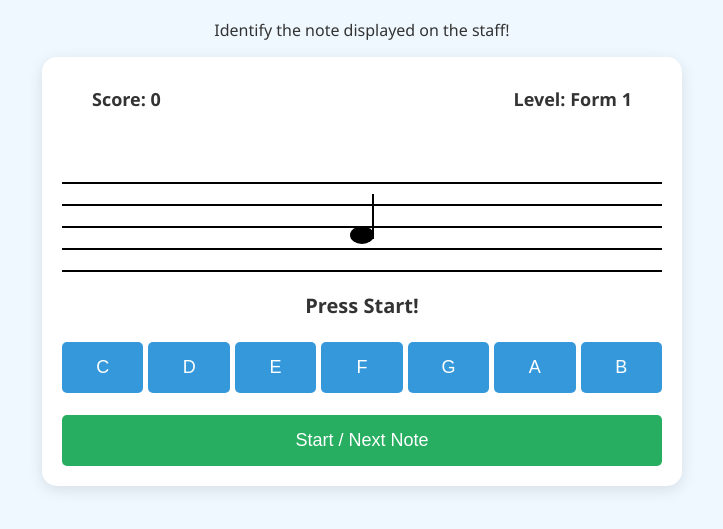
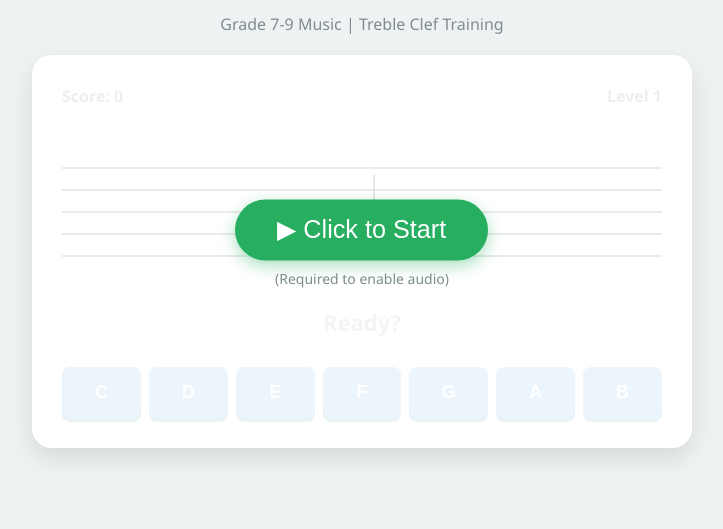
Before and after one commit to kerrychanckk/pitch-perfect-challenge, a plain HTML site: page index.html in a window 1280 px wide. Shown: the part 87-616 px from the top of the page, without its empty margins (278-1001 px from the left). Drawn offline with Linux system fonts and the light colour scheme.

Commit message:
Refactor index.html for improved UI and game logic
Updated title, modified styles, and improved game functionality.

```diff
--- a/index.html
+++ b/index.html
@@ -3,187 +3,262 @@
 <head>
     <meta charset="UTF-8">
     <meta name="viewport" content="width=device-width, initial-scale=1.0">
-    <title>Pitch Perfect Challenge - Grade 7-9 Music</title>
+    <title>Pitch Perfect Challenge - Grade 7-9</title>
     <style>
         body {
             font-family: 'Segoe UI', Tahoma, Geneva, Verdana, sans-serif;
             text-align: center;
-            background-color: #f0f8ff;
+            background-color: #eef2f3;
             color: #333;
             margin: 0;
             padding: 20px;
+            user-select: none; /* Prevents highlighting text while clicking fast */
         }
-        h1 { color: #2c3e50; }
+        h1 { color: #2c3e50; margin-bottom: 5px; }
+        p { color: #7f8c8d; }
         .game-container {
             background: white;
             max-width: 600px;
-            margin: 0 auto;
-            padding: 20px;
-            border-radius: 15px;
-            box-shadow: 0 4px 15px rgba(0,0,0,0.1);
+            margin: 20px auto;
+            padding: 30px;
+            border-radius: 20px;
+            box-shadow: 0 10px 25px rgba(0,0,0,0.1);
         }
         .staff-container {
             position: relative;
-            height: 150px;
-            margin-bottom: 20px;
-            border-top: 1px solid transparent; /* spacer */
+            height: 160px;
+            margin: 20px 0;
+            background-color: #fff;
+        }
+        /* The 5 lines of the staff */
+        .staff-lines {
+            position: absolute;
+            top: 40px;
+            width: 100%;
         }
         .line {
-            background-color: black;
+            background-color: #333;
             height: 2px;
             width: 100%;
-            margin-top: 20px;
-            position: relative;
+            margin-bottom: 20px; /* Space between lines */
         }
+        /* The Note */
         .note {
-            width: 24px;
-            height: 18px;
+            width: 26px;
+            height: 20px;
             background-color: black;
             border-radius: 50%;
             position: absolute;
             left: 50%;
             transform: translateX(-50%);
-            top: -10px; /* Adjust dynamically */
+            z-index: 2;
+            transition: top 0.3s ease; /* Smooth movement */
         }
-        .note::after { /* The stem of the note */
+        .note::after { /* Note Stem */
             content: '';
             position: absolute;
             width: 2px;
-            height: 45px;
+            height: 55px;
             background-color: black;
             right: 0;
             bottom: 5px;
         }
+        /* Controls */
         .controls {
             display: grid;
             grid-template-columns: repeat(7, 1fr);
-            gap: 5px;
-            margin-top: 20px;
+            gap: 8px;
+            margin-top: 30px;
         }
-        button {
-            padding: 15px;
+        .key-btn {
+            padding: 15px 0;
             font-size: 18px;
+            font-weight: bold;
             border: none;
-            border-radius: 5px;
+            border-radius: 8px;
             background-color: #3498db;
             color: white;
             cursor: pointer;
-            transition: background 0.2s;
+            box-shadow: 0 4px #2980b9;
+            transition: transform 0.1s;
         }
-        button:hover { background-color: #2980b9; }
-        button:active { transform: scale(0.98); }
+        .key-btn:active {
+            transform: translateY(4px);
+            box-shadow: 0 0 #2980b9;
+        }
+        .key-btn:hover { background-color: #5dade2; }
+
+        /* Feedback & Score */
         #feedback {
-            margin-top: 20px;
-            font-size: 20px;
-            font-weight: bold;
+            margin-top: 15px;
+            font-size: 22px;
+            font-weight: 700;
             height: 30px;
+            color: #7f8c8d;
         }
-        .score-board {
+        .status-bar {
             display: flex;
             justify-content: space-between;
-            padding: 10px 30px;
-            font-size: 18px;
+            margin-bottom: 20px;
             font-weight: bold;
+            color: #555;
         }
+
+        /* Start Button Overlay */
+        #start-overlay {
+            position: absolute;
+            top: 0; left: 0; width: 100%; height: 100%;
+            background: rgba(255,255,255,0.9);
+            display: flex;
+            justify-content: center;
+            align-items: center;
+            flex-direction: column;
+            z-index: 10;
+            border-radius: 20px;
+        }
+        .start-btn {
+            padding: 15px 40px;
+            font-size: 24px;
+            background-color: #27ae60;
+            color: white;
+            border: none;
+            border-radius: 50px;
+            cursor: pointer;
+            box-shadow: 0 5px 15px rgba(39, 174, 96, 0.4);
+            animation: pulse 2s infinite;
+        }
+        @keyframes pulse { 0% { transform: scale(1); } 50% { transform: scale(1.05); } 100% { transform: scale(1); } }
     </style>
 </head>
 <body>
 
     <h1>🎵 Pitch Perfect Challenge</h1>
-    <p>Identify the note displayed on the staff!</p>
+    <p>Grade 7-9 Music | Treble Clef Training</p>
 
-    <div class="game-container">
-        <div class="score-board">
-            <span id="score">Score: 0</span>
-            <span id="level">Level: Form 1</span>
+    <div class="game-container" style="position: relative;">
+
+        <!-- Start Overlay to force user interaction for Audio -->
+        <div id="start-overlay">
+            <button class="start-btn" onclick="startGame()">▶ Click to Start</button>
+            <p style="margin-top:10px; font-size: 14px;">(Required to enable audio)</p>
         </div>
 
-        <!-- Simplified Visual Representation of a Staff -->
-        <div class="staff-container" id="staff">
-            <div style="position: relative; top: 40px;">
+        <div class="status-bar">
+            <span id="score">Score: 0</span>
+            <span>Level 1</span>
+        </div>
+
+        <!-- Music Staff -->
+        <div class="staff-container">
+            <div class="staff-lines">
+                <div class="line"></div> <!-- Top Line (F5) -->
                 <div class="line"></div>
                 <div class="line"></div>
                 <div class="line"></div>
-                <div class="line"></div>
-                <div class="line"></div>
-                <!-- The Note (Position will be changed by JS) -->
-                <div id="target-note" class="note" style="top: 44px;"></div>
+                <div class="line"></div> <!-- Bottom Line (E4) -->
             </div>
+            <!-- Note: Top value is calculated from the top line (0px) down -->
+            <div id="target-note" class="note" style="top: 88px;"></div>
         </div>
 
-        <div id="feedback">Press Start!</div>
+        <div id="feedback">Ready?</div>
 
         <div class="controls">
-            <button onclick="checkAnswer('C')">C</button>
-            <button onclick="checkAnswer('D')">D</button>
-            <button onclick="checkAnswer('E')">E</button>
-            <button onclick="checkAnswer('F')">F</button>
-            <button onclick="checkAnswer('G')">G</button>
-            <button onclick="checkAnswer('A')">A</button>
-            <button onclick="checkAnswer('B')">B</button>
+            <button class="key-btn" onclick="checkAnswer('C')">C</button>
+            <button class="key-btn" onclick="checkAnswer('D')">D</button>
+            <button class="key-btn" onclick="checkAnswer('E')">E</button>
+            <button class="key-btn" onclick="checkAnswer('F')">F</button>
+            <button class="key-btn" onclick="checkAnswer('G')">G</button>
+            <button class="key-btn" onclick="checkAnswer('A')">A</button>
+            <button class="key-btn" onclick="checkAnswer('B')">B</button>
         </div>
-
-        <br>
-        <button style="background-color: #27ae60; width: 100%;" onclick="nextNote()">Start / Next Note</button>
     </div>
 
     <script>
+        // Audio Context (Must be created after user interaction)
+        let audioCtx;
+
+        // Note Data: Top position (px) and Frequency (Hz)
+        // 0px = Top Line (F5). Each step (line to space) is ~11px.
         const notes = [
-            { name: 'E', top: '88px' }, // Line 1 (Bottom)
-            { name: 'F', top: '77px' }, // Space 1
-            { name: 'G', top: '66px' }, // Line 2
-            { name: 'A', top: '55px' }, // Space 2
-            { name: 'B', top: '44px' }, // Line 3
-            { name: 'C', top: '33px' }, // Space 3
-            { name: 'D', top: '22px' }, // Line 4
-            { name: 'E', top: '11px' }, // Space 4
-            { name: 'F', top: '0px' }   // Line 5 (Top)
+            { name: 'F', top: '0px',  freq: 698.46 }, // F5 (Top Line)
+            { name: 'E', top: '11px', freq: 659.25 }, // E5 (Space 4)
+            { name: 'D', top: '22px', freq: 587.33 }, // D5 (Line 4)
+            { name: 'C', top: '33px', freq: 523.25 }, // C5 (Space 3)
+            { name: 'B', top: '44px', freq: 493.88 }, // B4 (Line 3)
+            { name: 'A', top: '55px', freq: 440.00 }, // A4 (Space 2)
+            { name: 'G', top: '66px', freq: 392.00 }, // G4 (Line 2)
+            { name: 'F', top: '77px', freq: 349.23 }, // F4 (Space 1)
+            { name: 'E', top: '88px', freq: 329.63 }  // E4 (Bottom Line)
         ];
 
-        [...](asc_slot://start-slot-7)let currentNote = null;
+        let currentNote = null;
         let score = 0;
+        let isGameActive = false;
 
-        [...](asc_slot://start-slot-9)function nextNote() {
-            // Randomly select a note
+        function startGame() {
+            // 1. Initialize Audio Context on First Click (Browser Requirement)
+            if (!audioCtx) {
+                audioCtx = new (window.AudioContext || window.webkitAudioContext)();
+            }
+            if (audioCtx.state === 'suspended') {
+                audioCtx.resume();
+            }
+
+            // 2. Hide Overlay and Start
+            document.getElementById('start-overlay').style.display = 'none';
+            isGameActive = true;
+            nextNote();
+        }
+
+        function nextNote() {
             const randomIndex = Math.floor(Math.random() * notes.length);
             currentNote = notes[randomIndex];
 
-            [...](asc_slot://start-slot-11)// Update visual position
-            const noteElement = document.getElementById('target-note');
-            noteElement.style.top = currentNote.top;
-
-            // Reset feedback
-            document.getElementById('feedback').textContent = "What note is this?";
-            document.getElementById('feedback').style.color = "#333";
+            document.getElementById('target-note').style.top = currentNote.top;
+            document.getElementById('feedback').textContent = "???";
+            document.getElementById('feedback').style.color = "#7f8c8d";
         }
 
         function checkAnswer(guess) {
-            if (!currentNote) return;
+            if (!isGameActive) return;
 
             const feedback = document.getElementById('feedback');
+
             if (guess === currentNote.name) {
-                feedback.textContent = "✨ Correct! Great ear!";
+                feedback.textContent = "✨ Correct!";
                 feedback.style.color = "#27ae60";
                 score += 10;
-                playTone(); // Simulated sound feedback
-                setTimeout(nextNote, 1000); // Auto load next note
+                playTone(currentNote.freq, 'sine'); // Play pure sine wave for success
+                setTimeout(nextNote, 1000);
             } else {
-                feedback.textContent = "❌ Try again!";
+                feedback.textContent = "Try Again!";
                 feedback.style.color = "#c0392b";
                 score = Math.max(0, score - 5);
+                playTone(150, 'sawtooth', 0.2); // Low buzzing sound for error
             }
             document.getElementById('score').textContent = "Score: " + score;
         }
 
-        [...](asc_slot://start-slot-13)// Simple synthesizer for sound feedback
-        function playTone() {
-            const ctx = new (window.AudioContext || window.webkitAudioContext)();
-            const osc = ctx.createOscillator();
-            osc.type = 'sine';
-            osc.frequency.setValueAtTime(440, ctx.currentTime); // A4 default, just for feedback
-            osc.connect(ctx.destination);
+        function playTone(freq, type = 'sine', duration = 0.5) {
+            if (!audioCtx) return;
+
+            const osc = audioCtx.createOscillator();
+            const gainNode = audioCtx.createGain();
+
+            osc.type = type;
+            osc.frequency.setValueAtTime(freq, audioCtx.currentTime);
+
+            // Smooth sound envelope (prevents clicking)
+            gainNode.gain.setValueAtTime(0.1, audioCtx.currentTime);
+            gainNode.gain.exponentialRampToValueAtTime(0.5, audioCtx.currentTime + 0.05);
+            gainNode.gain.exponentialRampToValueAtTime(0.01, audioCtx.currentTime + duration);
+
+            osc.connect(gainNode);
+            gainNode.connect(audioCtx.destination);
+
             osc.start();
-            osc.stop(ctx.currentTime + 0.1);
+            osc.stop(audioCtx.currentTime + duration);
         }
     </script>
 </body>
```
